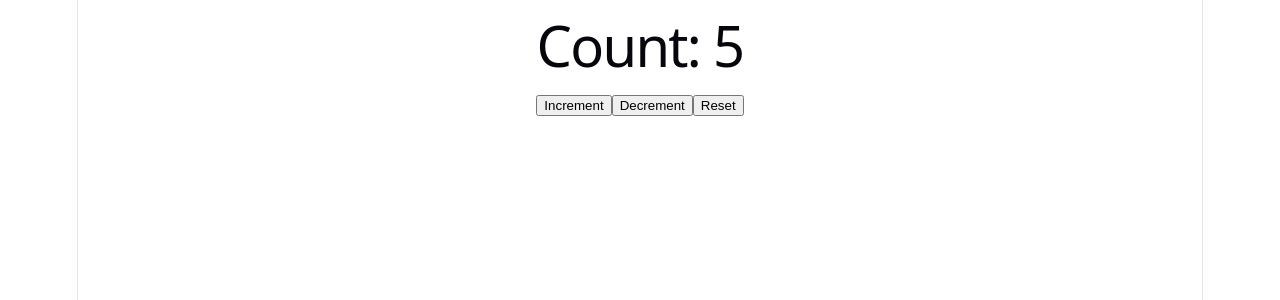
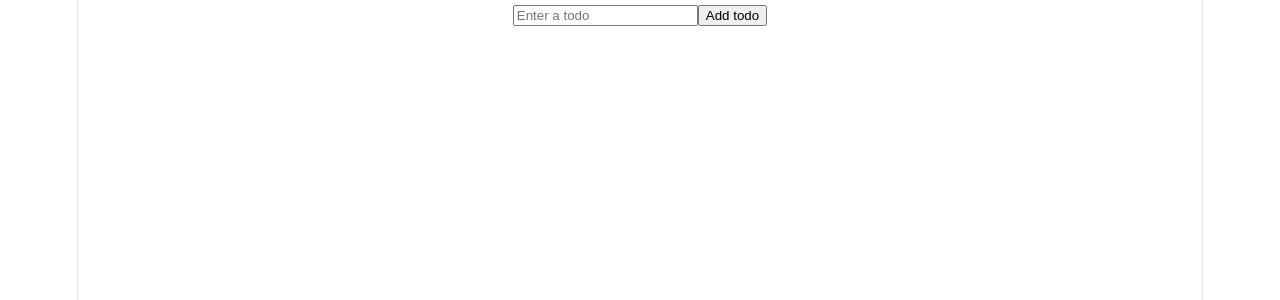
Before and after one commit to L1ndseyHerman/ReactViteTest, a React (Vite) app: page / in a window 1280 px wide. Shown: the top 300 px of the page. Built offline with nearby package versions, Linux system fonts and the light colour scheme.

Commit message:
Caught up thru vid 42: Add todo

```diff
--- a/src/App.tsx
+++ b/src/App.tsx
@@ -1,8 +1,8 @@
 import "./App.css";
-import Counter from "./counter/Counter";
+import TodoList from "./todo/TodoList";
 
 function App() {
-  return <Counter initialCount={5}></Counter>;
+  return <TodoList />;
 }
 
 export default App;
--- /dev/null
+++ b/src/todo/AddTodo.tsx
@@ -0,0 +1,34 @@
+import { useState } from "react";
+
+type AddTodoProps = {
+  onAdd: (text: string) => void;
+};
+
+const AddTodo = ({ onAdd }: AddTodoProps) => {
+  const [text, setText] = useState("");
+
+  const onSubmit = (e: React.FormEvent<HTMLFormElement>) => {
+    //  Stops the page from reloading, need this in vanilla JS, don't React.
+    e.preventDefault();
+    if (!text.trim) {
+      return;
+    }
+
+    onAdd(text);
+    setText("");
+  };
+
+  return (
+    <form onSubmit={onSubmit}>
+      <input
+        type="text"
+        value={text}
+        onChange={(e) => setText(e.target.value)}
+        placeholder="Enter a todo"
+      />
+      <button type="submit">Add todo</button>
+    </form>
+  );
+};
+
+export default AddTodo;
--- a/src/todo/TodoList.tsx
+++ b/src/todo/TodoList.tsx
@@ -1,6 +1,7 @@
 import { useState } from "react";
 import type { Todo } from "./type";
 import TodoItem from "./TodoItem";
+import AddTodo from "./AddTodo";
 
 const TodoList = () => {
   const [todos, setTodos] = useState<Todo[]>([]);
@@ -9,11 +10,17 @@ const TodoList = () => {
     setTodos(todos.filter((todo) => todo.id !== id));
   };
 
+  const onAdd = (text: string) => {
+    setTodos([...todos, { id: Date.now(), text }]);
+  };
+
   return (
     <div>
       {todos.map((todo) => (
         <TodoItem todo={todo} onDelete={onDelete} />
       ))}
+
+      <AddTodo onAdd={onAdd} />
     </div>
   );
 };
```
